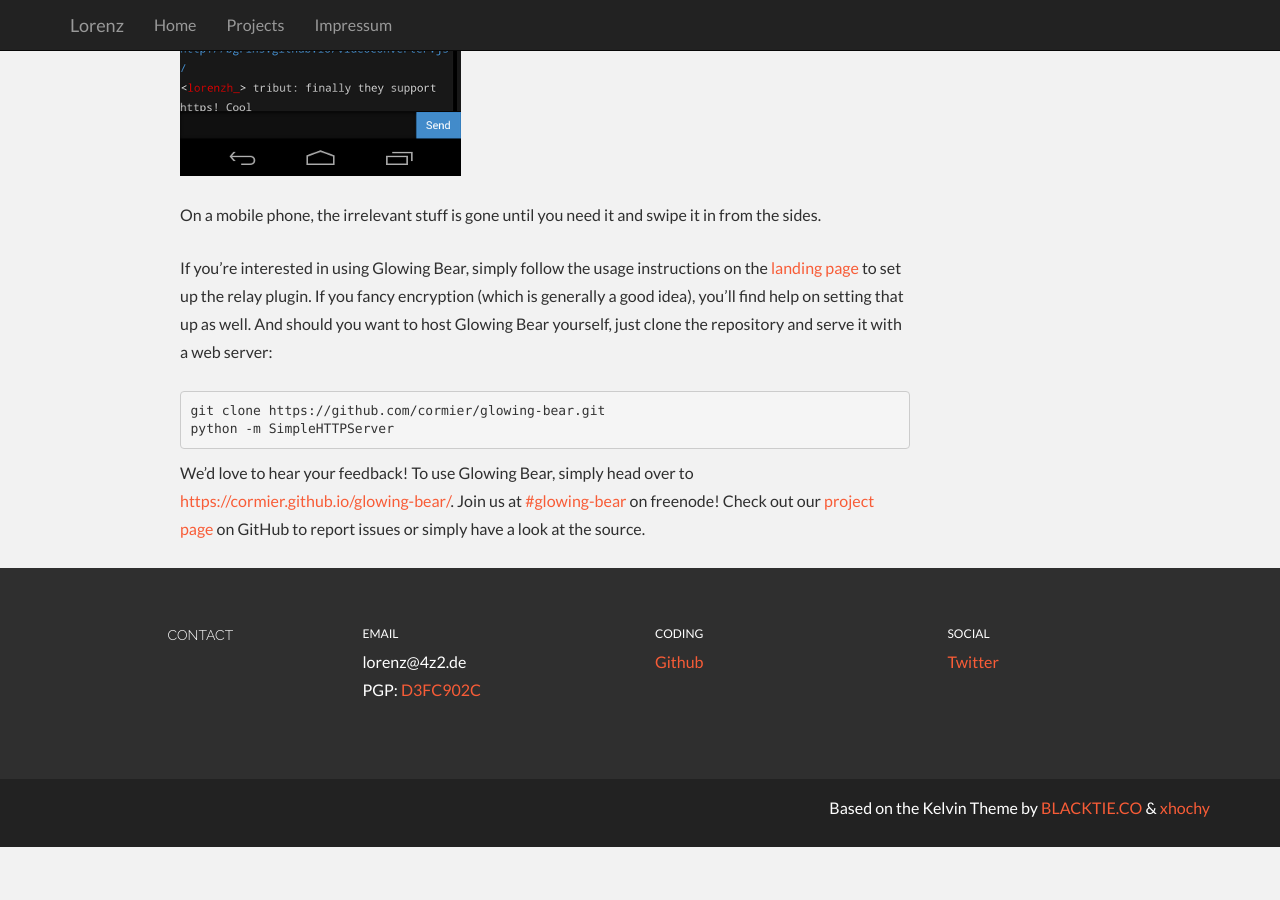
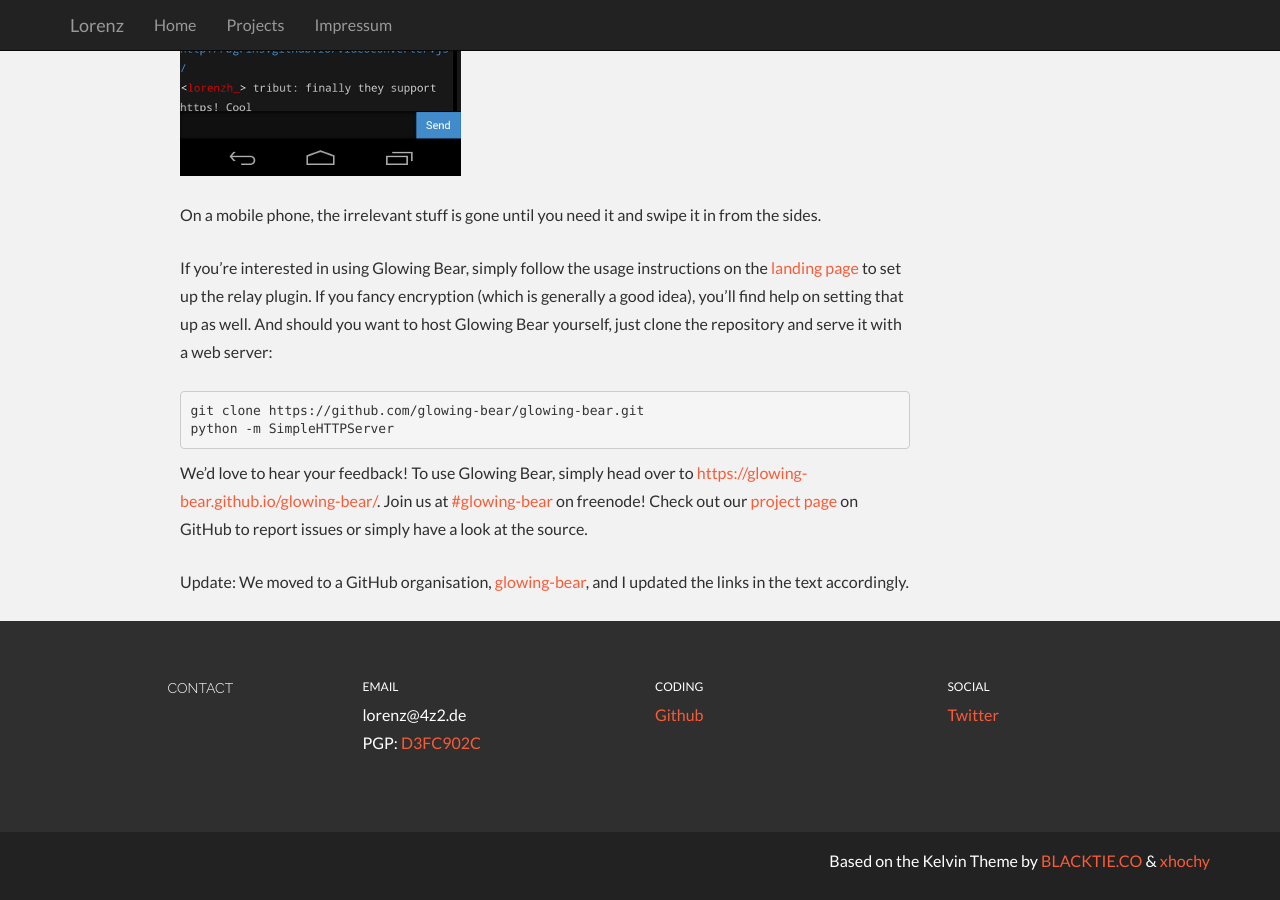
Before and after one commit to lorenzhs/lorenzhs.github.io, a Jekyll site: the page built from _posts/2014-04-10-glowing-bear.md, in a window 1280 px wide and 900 px high, scrolled down 1741 px. Built offline with Jekyll 4.4.1, drawn with Linux system fonts in a browser that asks for light colours; before the commit the page ends 2588 px from its top, so only the background shows below that.

Commit message:
update glowing-bear urls

```diff
--- a/_posts/2014-04-10-glowing-bear.md
+++ b/_posts/2014-04-10-glowing-bear.md
@@ -18,11 +18,13 @@
 
 On a mobile phone, the irrelevant stuff is gone until you need it and swipe it in from the sides.
 
-If you're interested in using Glowing Bear, simply follow the usage instructions on the [landing page](https://cormier.github.io/glowing-bear/) to set up the relay plugin. If you fancy encryption (which is generally a good idea), you'll find help on setting that up as well. And should you want to host Glowing Bear yourself, just clone the repository and serve it with a web server:
+If you're interested in using Glowing Bear, simply follow the usage instructions on the [landing page](https://glowing-bear.github.io/glowing-bear/) to set up the relay plugin. If you fancy encryption (which is generally a good idea), you'll find help on setting that up as well. And should you want to host Glowing Bear yourself, just clone the repository and serve it with a web server:
 
 {% highlight bash %}
-git clone https://github.com/cormier/glowing-bear.git
+git clone https://github.com/glowing-bear/glowing-bear.git
 python -m SimpleHTTPServer
 {% endhighlight %}
 
-We'd love to hear your feedback! To use Glowing Bear, simply head over to [https://cormier.github.io/glowing-bear/](https://cormier.github.io/glowing-bear/). Join us at [#glowing-bear](irc://chat.freenode.net/#glowing-bear) on freenode! Check out our [project page](https://github.com/cormier/glowing-bear) on GitHub to report issues or simply have a look at the source.
+We'd love to hear your feedback! To use Glowing Bear, simply head over to [https://glowing-bear.github.io/glowing-bear/](https://glowing-bear.github.io/glowing-bear/). Join us at [#glowing-bear](irc://chat.freenode.net/#glowing-bear) on freenode! Check out our [project page](https://github.com/glowing-bear/glowing-bear) on GitHub to report issues or simply have a look at the source.
+
+Update: We moved to a GitHub organisation, [glowing-bear](https://github.com/glowing-bear), and I updated the links in the text accordingly.
--- a/projects.html
+++ b/projects.html
@@ -33,7 +33,7 @@
     <div class="row">
         <div class="col-lg-2 col-lg-offset-1">
             <p>
-            <a href="https://github.com/cormier/glowing-bear/">
+            <a href="https://github.com/glowing-bear/glowing-bear/">
                 <t>Glowing Bear</t>
             </a>
             <br />
@@ -65,7 +65,7 @@
             I joined the Glowing Bear team in December of 2013, a time in which I was looking for an in-browser IRC frontend. At the time, I was running irssi in a terminal multiplexer on a shell server, ssh'ing in there every time I needed it. This seems to be a fairly common approach, yet it felt unnecessarily clunky and the mobile experience was horrible. So I went out to look for a replacement. My friend <a href="https://xhochy.com">xhochy</a> suggested <a href="https://www.irccloud.com/">IRCCloud</a>, which is pretty neat, but I wanted a self-hosted, open source solution and didn't feel like paying 4€ a month for IRC. There turned out to be quite a few projects in that direction – some including their own IRC client, some building on top of existing clients –, but Glowing Bear is the one I liked best. It's simple, easy to set up, easy to use and understand, and worked pretty well already, although a bit rough around the edges.
             </p>
             <p>
-            Shortly after, I began contributing bits and pieces, like sorting channels by server, a per-buffer input history, or an improved mobile experience. Recently, I've started developing a native Android app with <a href="https://cordova.apache.org/">Apache Cordova</a> to leverage the full power of native apps like notifications. There's even a <a href="https://play.google.com/store/apps/details?id=com.glowing_bear">developer preview</a> in the Google Play Store!
+            Shortly after, I began contributing bits and pieces, like sorting channels by server, a per-buffer input history, or an improved mobile experience. You can try the <a href="https://glowing-bear.github.io/glowing-bear">GitHub hosted version</a> if you want to give it a spin. Recently, I've started developing a native Android app with <a href="https://cordova.apache.org/">Apache Cordova</a> to leverage the full power of native apps like notifications. There's even a <a href="https://play.google.com/store/apps/details?id=com.glowing_bear">developer preview</a> in the Google Play Store!
             </p>
             <p>
             <em>Used techniques:&nbsp;</em>
```
